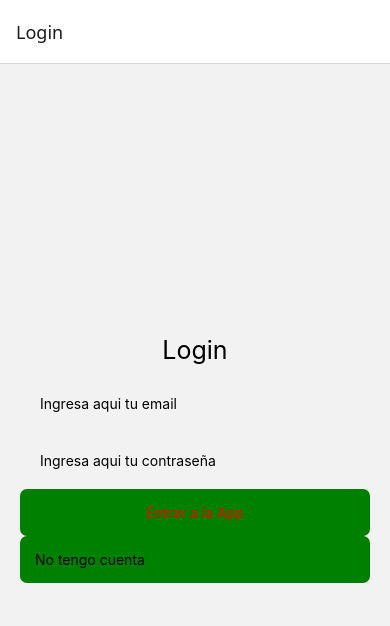
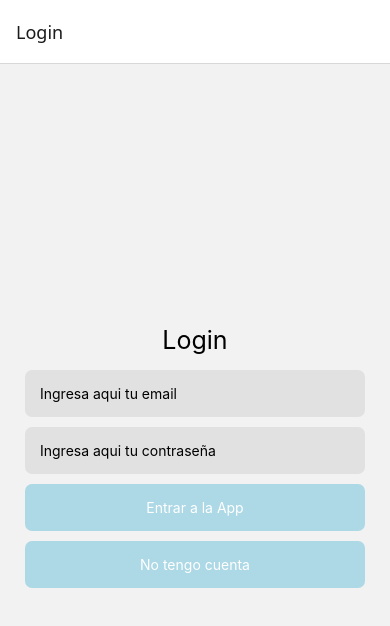
Before and after one commit to conniedelfino/pi2delfinoronchiettobianzzin, a React Native app: screen /Perfil in a window 390 px wide. Shown: the top 626 px of the page. Built offline with nearby package versions, Linux system fonts and the light colour scheme.

Commit message:
correcion login register, un poco de perfil, pero no aparece home ahora

```diff
--- a/src/Components/Navegacion/Navegacion.js
+++ b/src/Components/Navegacion/Navegacion.js
@@ -15,4 +15,4 @@ function Navegacion(){
     )
 }
 
-export default Navegacion
+export default Navegacion;
--- a/src/Screens/Login/Login.js
+++ b/src/Screens/Login/Login.js
@@ -20,7 +20,9 @@ function Login(props){
 
     return(
         <View style={styles.container}>
+
             <Text style={styles.title}>Login</Text>
+
             <TextInput  style={styles.input}
                     keyboardType='email-address'
                     placeholder='Ingresa aqui tu email'
@@ -39,9 +41,10 @@ function Login(props){
             </Pressable>
 
             <Pressable style={styles.button} onPress={()=> props.navigation.navigate("Register")}>
-                <Text style={styles.buttonTextoRegister}>No tengo cuenta</Text>
+                <Text style={styles.buttonTexto}>No tengo cuenta</Text>
             </Pressable>
 
+            <Text style={styles.error}>{error}</Text>
 
         </View>
     );
@@ -59,18 +62,20 @@ const styles = StyleSheet.create({
         textAlign: "center"
     },
     input:{
-        borderColor: "black",
         padding: 15,
-        margin: 5
+        margin: 5,
+        backgroundColor: "#e1e1e1",
+        borderRadius: 7
     },
     button:{
-        backgroundColor: "green",
+        backgroundColor: "lightblue",
         padding: 15,
-        borderRadius: 7
+        borderRadius: 7,
+        margin: 5
     },
     buttonTexto:{
         textAlign: "center",
-        color: "red"
+        color: "white"
     },
     error:{
         color: "red"
--- a/src/Screens/Perfil/Perfil.js
+++ b/src/Screens/Perfil/Perfil.js
@@ -1,11 +1,68 @@
-import { View, Text } from 'react-native';
+import React, {useState, useEffect} from 'react';
+import { View, Text, Pressable, StyleSheet } from 'react-native';
 
-function Perfil(){
+function Perfil(props){
+    const [userName, setUserName] = useState("");
+    const [email, setEmail] = useState("");
+
+    useEffect(()=>{
+        db.collection("users")
+        .where("email", "==", auth.currentUser.email)
+        .onSnapshot(docs => { docs.forEach(doc => {
+            setUserName(docs.data().userName);
+            setEmail(docs.data().email);
+            })
+        })
+    }, []);
+
+    function Logout(){
+        auth.signOut()
+        .then(()=>{
+            props.navigation.navigate("Login")
+        })
+        .catch(error => {
+            console.log(error);
+        });
+    }
+
     return(
-        <View>
-            <Text>Mi Perfil</Text>
+        <View style={styles.container}>
+            <Text style={styles.title}>Mi Perfil</Text>
+            <Text style={styles.text}>Usuario: {userName}</Text>
+            <Text style={styles.text}>Email: {email}</Text>
+
+            <Pressable style={styles.button} onPress={()=> Logout()}>
+                <Text style={styles.text}>cerrar sesion</Text>
+            </Pressable>
         </View>
-    )
+    );
 }
 
+const styles = StyleSheet.create({
+    container:{
+        padding: 20,
+        flex: 1,
+        justifyContent: "center"
+    },
+    title:{
+        fontSize: 25,
+        marginBottom: 20,
+        textAlign: "center"
+    },
+    text:{
+        fontSize: 15,
+        marginBottom: 10
+    },
+    button:{
+        backgroundColor: "lightblue",
+        padding: 15,
+        borderRadius: 7,
+        marginTop: 20
+    },
+    buttonText:{
+        textAlign: "center",
+        color: "white"
+    }
+})
+
 export default Perfil
--- a/src/Screens/Register/Register.js
+++ b/src/Screens/Register/Register.js
@@ -1,14 +1,12 @@
 import { useState } from 'react';
-import { View, Text, Pressable, StyleSheet } from 'react-native';
-import { TextInput } from 'react-native-web';
+import { View, Text, Pressable, StyleSheet, TextInput } from 'react-native';
 import { db, auth } from '../../Firebase/config';
 
 function Register(props){
-    const[email,setEmail]=useState([])
-    const[userName,setUserName]=useState([])
-    const[password,setPassword]=useState([])
-    const[register,setRegister]=useState([])
-    const[registerError,setRegisterError]=useState([])
+    const[email,setEmail]=useState("");
+    const[userName,setUserName]=useState("");
+    const[password,setPassword]=useState("");
+    const[registerError,setRegisterError]=useState("");
 
     function onSubmit(email, password, userName){
         auth.createUserWithEmailAndPassword(email, password)
@@ -60,11 +58,7 @@ function Register(props){
             onChangeText={text => setPassword(text)}
             value={password}/>
 
-            {
-                registerError !== [] ?
-                <Text>{registerError}</Text> :
-                null
-            }
+            <Text style={styles.error}>{registerError}</Text>
 
             <Pressable style={styles.botonForm} onPress={()=> onSubmit(email, password, userName)}>
                 <Text style={styles.textForm}>Registrarse</Text>
```
